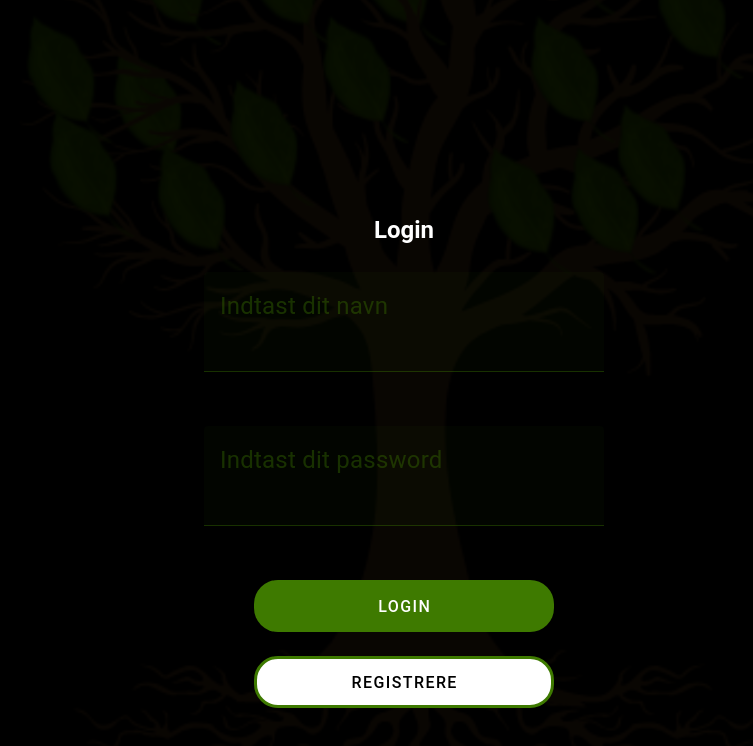
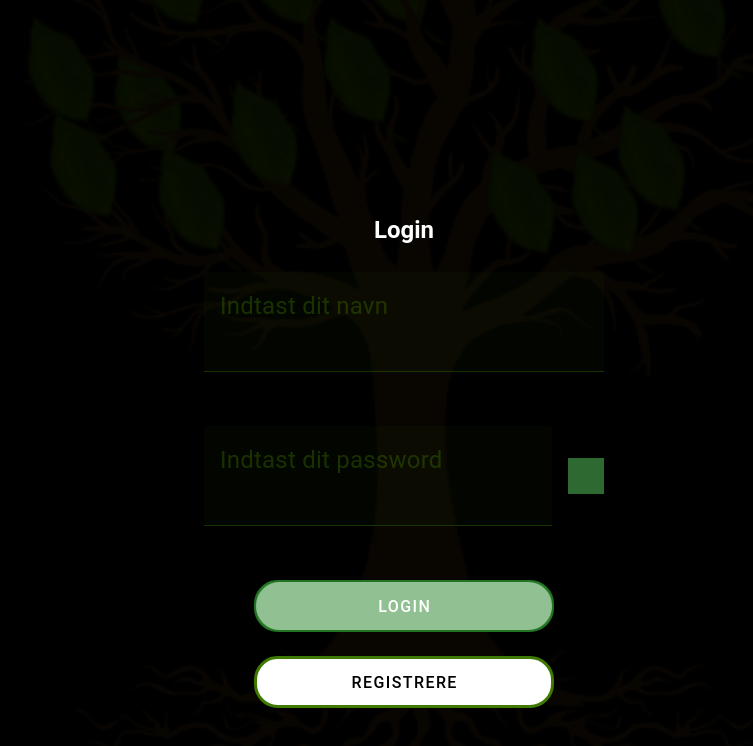
Before and after one commit to Shahad1991/Checklist-My-App, a Vue app: page / in a window 1280 px wide. Shown: the top 746 px of the page, without its empty margins (236-989 px from the left). Built offline with nearby package versions, Linux system fonts and the light colour scheme.

Commit message:
Updated CheckList.vue and other components to fix styles and functionality

```diff
--- a/src/components/navigation/ArrowComponent.vue
+++ b/src/components/navigation/ArrowComponent.vue
@@ -37,28 +37,34 @@ export default {
 
 <style scoped>
 .navigation-container {
-  width: 100%; /* Fuld bredde */
-  background-color: white; /* Baggrundsfarve */
-  padding: 10px; /* Tilføj padding for at give lidt plads omkring elementerne */
-  margin: 10px 0; /* Tilføj margin for at give lidt plads omkring elementet */
+  width: 100%; /* Full width */
+  background-color: black; /* Background color */
+  padding: 10px; /* Add padding for some space around the elements */
+  margin: 10px 0; /* Add margin for some space around the element */
+  box-shadow: 0 4px 8px rgba(0, 0, 0, 0.2), 0 0 10px rgba(255, 255, 255, 0.5); /* Add shadow to indicate clickability */
+  transition: box-shadow 0.3s ease; /* Smooth transition for shadow */
+}
+
+.navigation-container:hover {
+  box-shadow: 0 8px 16px rgba(0, 0, 0, 0.4), 0 0 20px rgba(255, 255, 255, 0.7); /* Darker shadow on hover */
 }
 
 .navigation-col {
   display: flex;
   align-items: center;
-
-
 }
 
 .navigation-text {
-  color: green; /* Tekstfarve */
+  color: green; /* Text color */
   font-size: 16px;
-  margin: 0 8px; /* Tilføj margin for at give lidt plads omkring teksten */
+  margin: 0 8px; /* Add margin for some space around the text */
   font-weight: bold;
 }
-.navigation-text1{
+
+.navigation-text1 {
   color: #76B624;
 }
+
 .arrow-icon {
   width: 16px;
   height: 16px;
--- a/src/components/navigation/MenuComponent.vue
+++ b/src/components/navigation/MenuComponent.vue
@@ -1,18 +1,16 @@
 <template>
   <v-container class="anden-nav">
     <router-link :to="{ name: 'ChecklistPage', params: { categoryId: 1 } }" @click="setActive('eluse')">
-      <img :class="{ active: activeImage === 'eluse' }" src="@/images/eluse.svg" />
+      <img :class="{ active: activeImage === 'eluse' }" :src="getImageSrc('eluse')" />
     </router-link>
     <router-link :to="{ name: 'ChecklistPage', params: { categoryId: 2 } }" @click="setActive('transport')">
-      <img :class="{ active: activeImage === 'transport' }" src="@/images/transport.svg" />
+      <img :class="{ active: activeImage === 'transport' }" :src="getImageSrc('transport')" />
     </router-link>
-
     <router-link :to="{ name: 'ChecklistPage', params: { categoryId: 3 } }" @click="setActive('foodwaste')">
-      <img :class="{ active: activeImage === 'foodwaste' }" src="@/images/foodwaste.svg" />
+      <img :class="{ active: activeImage === 'foodwaste' }" :src="getImageSrc('foodwaste')" />
     </router-link>
-
     <router-link :to="{ name: 'ChecklistPage', params: { categoryId: 4 } }" @click="setActive('usedthing')">
-      <img :class="{ active: activeImage === 'usedthing' }" src="@/images/usedthing.svg" />
+      <img :class="{ active: activeImage === 'usedthing' }" :src="getImageSrc('usedthing')" />
     </router-link>
   </v-container>
 </template>
@@ -29,9 +27,15 @@ export default defineComponent({
       activeImage.value = image;
     };
 
+    const getImageSrc = (imageName) => {
+      const images = import.meta.glob('@/images/*.svg', { eager: true });
+      return images[`/src/images/${imageName}.svg`].default;
+    };
+
     return {
       activeImage,
       setActive,
+      getImageSrc,
     };
   },
 });
@@ -50,11 +54,14 @@ export default defineComponent({
   margin-top: 70px;
   margin-bottom: 70px;
   transition: all 0.3s ease;
+  border-radius: 100px;
+
 }
 
 .active {
   transform: scale(1.2);
-  border: 5px solid #D3BE03;
-  box-shadow: 0 0 10px rgba(189, 185, 185, 0.5);
+  border: 4px solid #D3BE03;
+  border-radius: 100px;
+  box-shadow: 0 0 10px rgba(255, 255, 255, 0.5), 0 0 10px rgba(189, 185, 185, 0.5); /* Add white and grey shadows */
 }
 </style>
--- a/src/components/navigation/NavComponent.vue
+++ b/src/components/navigation/NavComponent.vue
@@ -15,7 +15,7 @@
         <ul>
           <li @click="navigateTo('/frontPage')">Min side</li>
           <li @click="navigateTo('/userPage')">Min træ</li>
-          <li @click="navigateTo('/info')">Info</li>
+          <li @click="navigateTo('/infoComponent')">Info</li>
           <li @click="logout">Log ud</li>
         </ul>
       </aside>
--- a/src/components/user/LogIn.vue
+++ b/src/components/user/LogIn.vue
@@ -1,6 +1,5 @@
 <template>
   <v-container class="log-in" fill-height>
-
     <br/><br/><br/><br/><br/>
     <v-col cols="12">
       <h2 :style="{ fontWeight: '700' }">Login</h2>
@@ -14,17 +13,25 @@
       ></v-text-field>
       <v-text-field
         v-model="password"
+        :type="showPassword ? 'text' : 'password'"
         placeholder="Indtast dit password"
         :style="{ color: 'rgb(62, 122, 0)' }"
         id="password"
         name="password"
-         type="password"
         autocomplete="current-password"
-       ></v-text-field>
+      >
+        <template #append>
+          <v-icon @click="showPassword = !showPassword" :style="{ color: '#ffff' }">
+            mdi-eye
+          </v-icon>
+        </template>
+      </v-text-field>
       <v-btn
+        :disabled="!name || !password"
         rounded="xl"
         size="x-large"
         variant="flat"
+        :class="{ 'error-button': !name || !password }"
         @click="loginUser"
         class="login-button"
         :style="{ backgroundColor: 'rgb(62, 122, 0)', color: '#fff', width: '100%', maxWidth: '300px' }"
@@ -43,26 +50,22 @@
         Registrere
       </v-btn>
     </v-col>
-
-
   </v-container>
 </template>
-
 
 <script>
 import { ref } from 'vue';
 import { useRouter } from 'vue-router';
 import { useStore } from 'vuex';
 
-
 export default {
   name: 'LogIn',
   setup() {
     const name = ref('');
     const password = ref('');
+    const showPassword = ref(false);
     const router = useRouter();
     const store = useStore();
-
 
     const loginUser = async () => {
       if (!name.value || !password.value) {
@@ -70,14 +73,12 @@ export default {
         return;
       }
 
-
       try {
         const payload = {
           name: name.value,
           password: password.value
         };
         console.log('Sending login payload to backend:', payload);
-
 
         const response = await fetch('http://localhost:3000/api/auth/login', {
           method: 'POST',
@@ -88,7 +89,6 @@ export default {
         });
         const data = await response.json();
         console.log('Response from backend:', data);
-
 
         if (data.auth) {
           localStorage.setItem('token', data.token);
@@ -108,22 +108,20 @@ export default {
       }
     };
 
-
     const navigateBack = () => {
       router.push('/register');
     };
 
-
     return {
       name,
       password,
+      showPassword,
       loginUser,
       navigateBack
     };
   },
 };
 </script>
-
 
 <style scoped>
 .log-in {
@@ -135,16 +133,13 @@ export default {
   justify-content: center;
   align-items: center;
   flex-direction: column;
-
 }
-
 
 h2 {
   color: #fff;
   text-align: center;
   margin-bottom: 1.5rem;
 }
-
 
 .v-text-field {
   width: 100%;
@@ -154,11 +149,9 @@ h2 {
   margin-bottom: 2rem;
 }
 
-
 .v-text-field input::placeholder {
   color: rgb(62, 122, 0);
 }
-
 
 .login-button,
 .back-button {
@@ -170,15 +163,19 @@ h2 {
   margin: 0 auto;
   display: flex;
   justify-content: center;
-
 }
-
+.v-icon--size-default.v-icon--clickable {
+  background-color: #4caf50;
+}
+.error-button {
+  background-color: #338936 !important;
+  border: 2px solid #227424;
+}
 
 @media (max-width: 600px) {
   .v-text-field {
     font-size: 1rem;
   }
-
 
   .login-button,
   .back-button {
```
Lines whose indentation alone changed are shown as unchanged.
